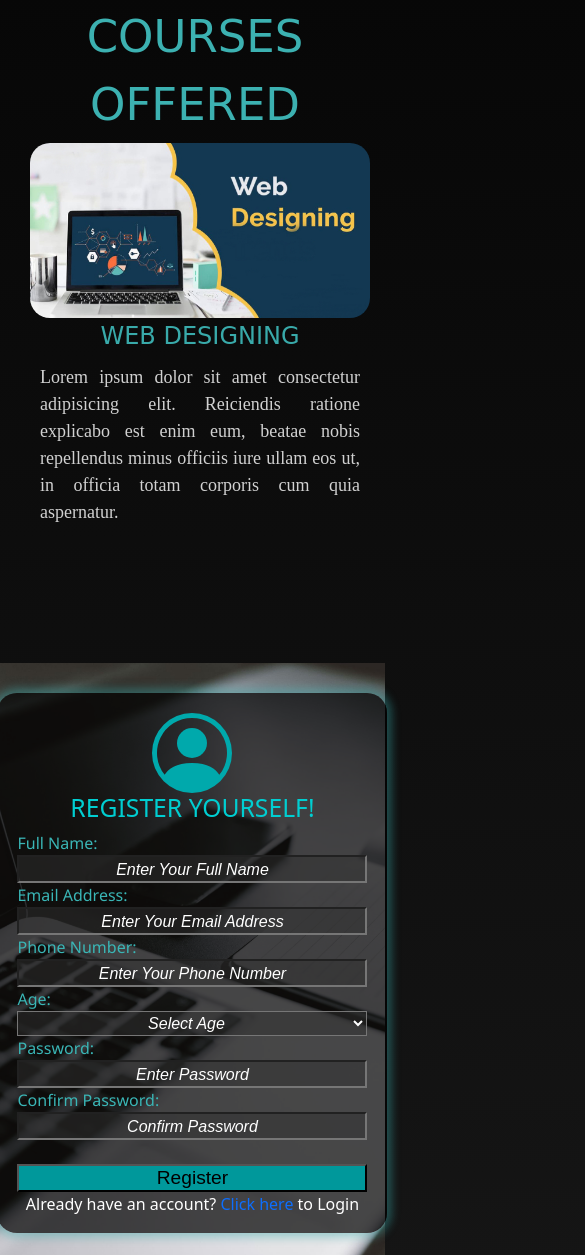
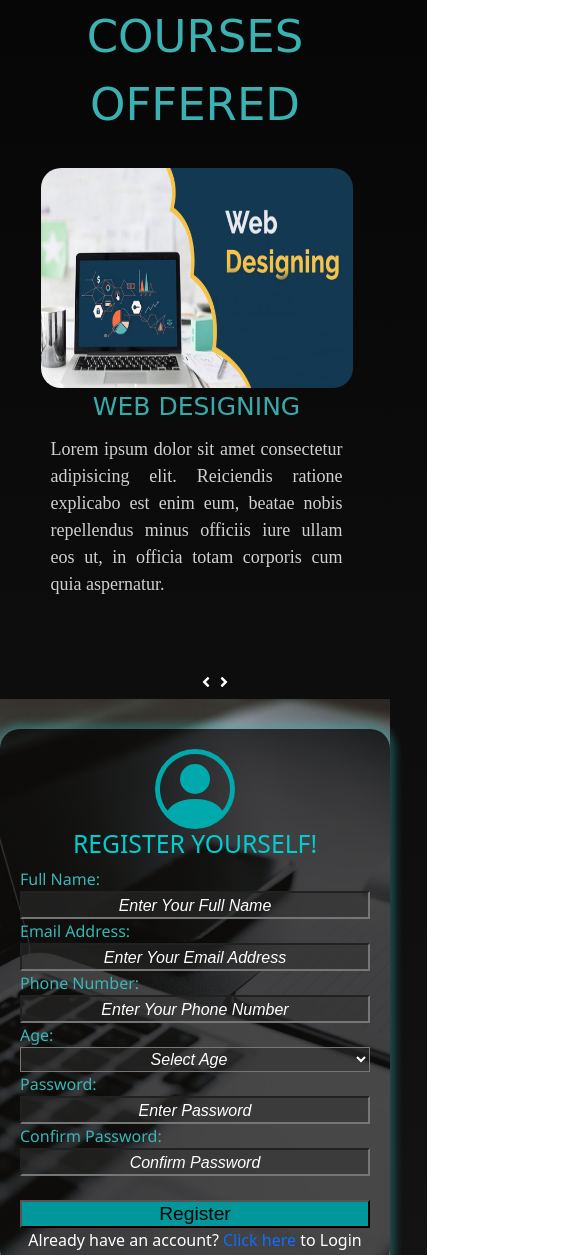
Before and after one commit to izhansamad/CodeAcademy, a plain HTML site: page index.html in a window 390 px wide. Shown: the part 641-1896 px from the top of the page, 585 px wide, since content can reach past the window. Drawn offline with nearby package versions, Linux system fonts and the light colour scheme; a web font is replaced by a local one.

Commit message:
Update style.css

```diff
--- a/style.css
+++ b/style.css
@@ -4,53 +4,8 @@ body{
     box-sizing: border-box;
     /* background-color: rgb(0, 0, 0); */
     background: linear-gradient(to bottom, #000, rgb(29, 29, 29));
-}
-@media screen and (max-width:1250px)
-{
-    .navbar{
-        display: inline-block;
-        margin-left: 20px;
-        height: 475px;
-        width: 95vw;
-        transition: 1s all ease;
-        z-index: 2 !important;
-        /* position: absolut; */
-    }
-    .log{
-        display: block !important;
-    }
-    .navbar-items {
-        display: flex;
-        flex-direction: column;
-        text-align: center;
-    }
-    .login{
-    visibility: hidden;
-    }
-    #icon{
-        display: block !important;
-        right: 20px;
-        position: absolute;
-        top: 20px;
-        height: 40px;
-        width: auto;
-    }
-    .courses{
-        width: 200px !important;
-        height: 550px;
-    }
-    .course{
-        width: 340px !important;
-        height: auto !important;
-        margin: 0 !important;
-    }
-    .course .image img{
-        /* width: 300px !important; */
-        height: 175px !important;
-    }
-    .owl-stage{
-        margin-top: 30px;
-    }
+    width: 100vw;
+    overflow-x: hidden;
 }
 .navbar.toggle{
     height: 80px;
@@ -170,7 +125,7 @@ a{
     display: flex;
     justify-content: center;
     /* margin: 5 !important; */
-    width: 98.7vw !important;
+    width: 100vw !important;
     height: 600px;
 }
 .form{
@@ -268,34 +223,40 @@ display: block !important;
     /* margin: 10px; */
     margin-top: -25px;
     margin-left: 30px;
-    width: 1300px !important;
+    width: 95vw !important;
+    height: auto !important;
     /* background-color: #36aaaa; */
 }
 .course{
-    width: 380px;
-    height: 440px;
-
+    /* width: 380px; */
+    margin-top: 20px !important;
+    width: 28vw;
+    height: max-content;
     /* border: 2px solid red; */
-    margin: 20px 10px;
+    margin: 10px;
     display: flex;
     flex-direction: column;
     justify-content: center;
-    align-items: center;
+    align-items: center !important;
+    margin-right: -10px !important;
 }
 .course .image img{
-    width: 340px;
+    width: 27vw !important;
     height: 220px;
     /* width: 340px;
     height: 220px; */
     border-radius: 20px;
 }
 .coursetitle{
+    font-size: 27vw;
+    width: 27vw;
     text-align: center;
     color: #39aaaa;
     font-family: cursive;
     font-size: x-large;
 }
 .courseinfo{
+    width: 28vw;
     color: rgb(209, 209, 209);
     padding: 10px;
     text-align: justify;
@@ -335,14 +296,23 @@ footer{
 
 }
 .footer{
-    display: flex;
+    display: grid;
+    grid-template-columns: 1fr 1fr 1fr;
+    grid-template-areas:
+    "about about quicklinks";
     justify-content: space-between;
 }
-.footercontent{
-    width: 400px;
+.about{
+    grid-area: about;
+}
+.quicklinks{
+    grid-area: quicklinks;
 }
 .footercontainer{
-    padding: 40px;
+    padding: 30px 30px;
+}
+.footercontainer:first-child{
+    margin-left: 40px;
 }
 .footertitle{
     font-family:'Akaya Telivigala', cursive;
@@ -373,3 +343,73 @@ footer{
     color: #36aaaa;
     transition: 0.3s ease;
 }
+@media screen and (max-width:930px)
+{
+    .navbar{
+        display: inline-block;
+        margin-left: 20px;
+        height: 475px;
+        width: 95vw;
+        transition: 1s all ease;
+        z-index: 2 !important;
+        /* position: absolut; */
+    }
+    .log{
+        display: block !important;
+    }
+    .navbar-items {
+        display: flex;
+        flex-direction: column;
+        text-align: center;
+    }
+    .login{
+    visibility: hidden;
+    }
+    #icon{
+        display: block !important;
+        right: 20px;
+        position: absolute;
+        top: 20px;
+        height: 40px;
+        width: auto;
+    }
+    .owl-stage{
+        margin-top: 30px;
+    }
+}
+@media screen and (max-width:1050px)
+{
+    .course{
+        /* width: 380px; */
+        width: 42vw;
+        margin-top: 25px !important;
+    }
+    .course .image img{
+        width: 39vw !important;
+    }
+    .coursetitle{
+        font-size: 25px !important;
+        width: 41vw;
+    }
+    .courseinfo{
+        width: 40vw;
+    }
+}
+@media screen and (max-width:600px)
+{
+    .course{
+        /* width: 380px; */
+        width: 80vw;
+        margin-top: 25px !important;
+    }
+    .course .image img{
+        width: 80vw !important;
+    }
+    .coursetitle{
+        font-size: 25px !important;
+        width: 80vw;
+    }
+    .courseinfo{
+        width: 80vw;
+    }
+}
```
